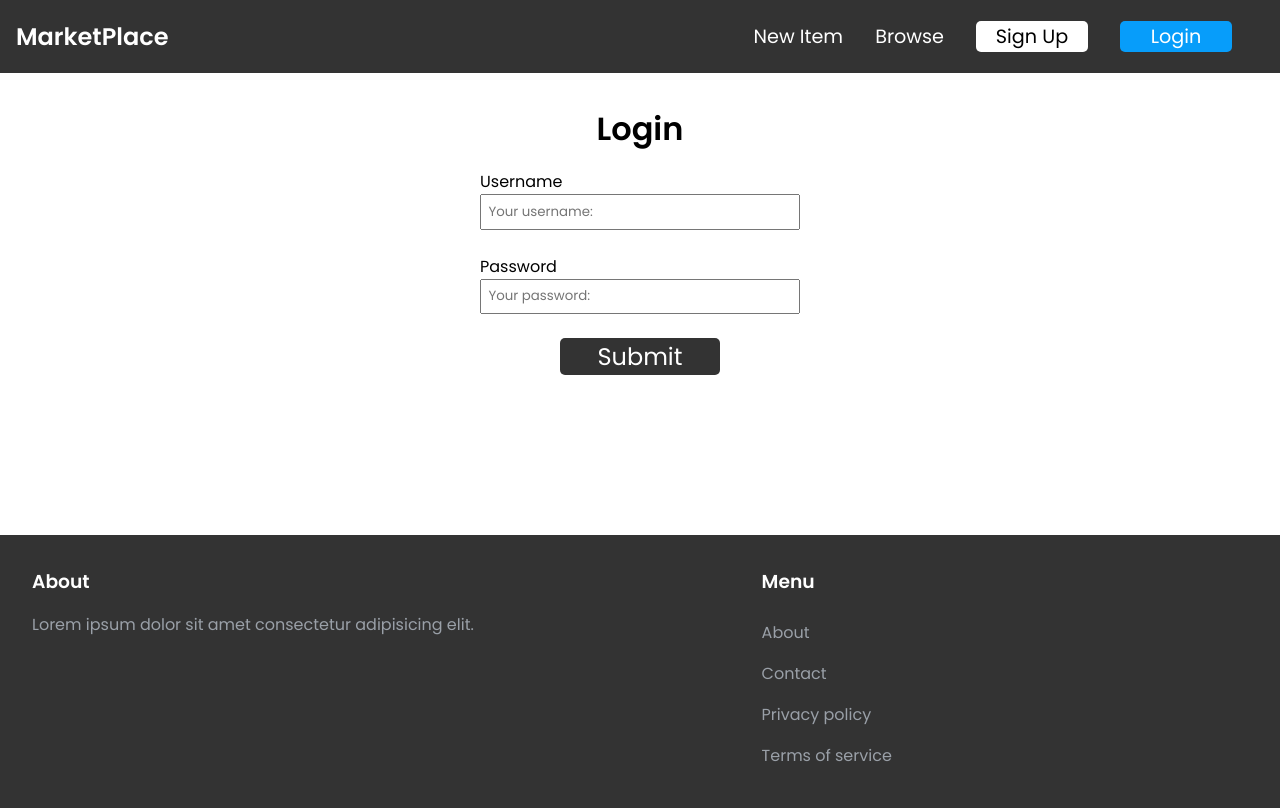
After one commit to PeterPauk/Django-Marketplace, a Django app: a page that uses core/templates/core/base.html in a window 1280 px wide. The commit adds this page. Run offline with Django 4.2, Linux system fonts and the light colour scheme.

Commit message:
adding items

```diff
--- a/core/forms.py
+++ b/core/forms.py
@@ -1,6 +1,15 @@
 from django import forms
-from django.contrib.auth.forms import UserCreationForm
+from django.contrib.auth.forms import UserCreationForm, AuthenticationForm
 from django.contrib.auth.models import User
+
+class Login(AuthenticationForm):
+    username = forms.CharField(widget=forms.TextInput(attrs={
+        'placeholder': 'Your username:',
+    }))
+    password = forms.CharField(widget=forms.PasswordInput(attrs={
+        'placeholder': 'Your password:',
+    }))
+
 
 class SignUp(UserCreationForm):
     class Meta:
--- a/core/static/core/main.css
+++ b/core/static/core/main.css
@@ -54,6 +54,9 @@ nav ul li a .login-btn {
   background-color: rgb(7, 157, 250);
   color: white;
 }
+nav ul li a .dash-btn {
+  width: 10rem;
+}
 
 footer {
   background-color: #333;
@@ -93,10 +96,12 @@ h1 {
   grid-template-columns: 1fr 1fr 1fr;
   background-color: rgb(227, 230, 232);
   padding: 2rem;
-  margin: 0 1rem;
+  margin: 0 auto;
+  width: 93rem;
   border-radius: 15px;
 }
 .items .item-card {
+  margin-bottom: 2rem;
   display: flex;
   justify-content: center;
 }
--- a/core/static/core/sass/main.scss
+++ b/core/static/core/sass/main.scss
@@ -45,6 +45,9 @@ nav{
                     background-color: $light_blue;
                     color: white;
                 }
+                .dash-btn{
+                    width: 10rem;
+                }
 
             }
         }
@@ -84,10 +87,11 @@ h1{
     grid-template-columns: 1fr 1fr 1fr;
     background-color: $grey_bg;
     padding: 2rem;
-    margin: 0 1rem;
+    margin: 0 auto;
+    width: 93rem;
     border-radius: 15px;
     .item-card{
-
+        margin-bottom: 2rem;
         display: flex;
         justify-content: center;
         div{
--- a/core/templates/core/base.html
+++ b/core/templates/core/base.html
@@ -14,10 +14,14 @@
 <nav>
     <h3><a href="{% url 'core:index'%}">MarketPlace</a></h3>
     <ul>
-        <li><a href="#">New Item</a></li>
+        <li><a href="{% url 'item:new'%}">New Item</a></li>
         <li><a href="#">Browse</a></li>
+        {% if request.user.is_authenticated %}
+        <li><a href="{% url 'core:signup' %}"><button class="dash-btn">Dashboard</button></a></li>
+        {% else %}
         <li><a href="{% url 'core:signup' %}"><button class="sign-btn">Sign Up</button></a></li>
-        <li><a href="#"><button class="login-btn">Login</button></a></li>
+        <li><a href="{% url 'core:login' %}"><button class="login-btn">Login</button></a></li>
+        {% endif %}
     </ul>
 </nav>
 {% block content %}
--- a/core/templates/core/index.html
+++ b/core/templates/core/index.html
@@ -26,7 +26,11 @@
         <div class="item-card">
             <a href="#" class="category-card">
                 <h2>{{category.name}}</h2>
+                {% if category.items.count == 1%}
+                <p>{{category.items.count}} item</p>
+                {% else %}
                 <p>{{category.items.count}} items</p>
+                {% endif %}
             </a>
         </div>
         {% endfor %}
--- /dev/null
+++ b/core/templates/core/login.html
@@ -0,0 +1,36 @@
+{% extends "core/base.html" %}
+
+{% block title %}Sign Up{% endblock %}
+
+{% block content%}
+<div>
+    <h1>Login</h1>
+    <form method="post" action="." class="form-div">
+        {% csrf_token %}
+
+        <div>
+            <label>Username</label>
+            {{form.username}}
+        </div>
+        <div>
+            <label>Password</label>
+            {{form.password}}
+        </div>
+
+        {% if form.errors or form.non_field_errors %}
+        <div class="error-div">
+            {% for field in form %}
+                {{field.errors}}
+            {% endfor %}
+
+            {{form.non_field_errors}}
+        </div>
+        {% endif %}
+
+        <button type="submit" class="form-btn">Submit</button>
+    </form>
+</div>
+
+
+
+{% endblock %}
--- a/core/urls.py
+++ b/core/urls.py
@@ -1,9 +1,12 @@
 from django.urls import path
+from django.contrib.auth import views as auth_views
 from . import views
+from .forms import Login
 
 app_name = 'core'
 urlpatterns = [
     path('', views.index, name='index'),
     path('contact/', views.contact, name='contact'),
     path('signup/', views.signup, name='signup'),
+    path('login/', auth_views.LoginView.as_view(template_name='core/login.html',authentication_form=Login), name='login'),
 ]
--- a/item/urls.py
+++ b/item/urls.py
@@ -4,5 +4,6 @@ from . import views
 app_name = 'item'
 
 urlpatterns = [
+    path('new/', views.new, name='new'),
     path('<int:pk>/', views.detail, name = 'detail'),
 ]
--- a/marketplace/settings.py
+++ b/marketplace/settings.py
@@ -26,6 +26,10 @@ SECRET_KEY = 'django-insecure-8zo$valgs70%)=k6&+($4&vppme&)$zg!37#be+17@32^!sf_f
 DEBUG = True
 
 ALLOWED_HOSTS = []
+
+LOGIN_URL = '/login/'
+LOGIN_REDIRECT_URL = '/'
+LOGOUT_REDIRECT_URL = '/'
 
 
 # Application definition
```
Also changed, not shown: item/forms.py (added, +7 -0 lines), item/templates/item/form.html (added, +47 -0 lines), item/views.py (+23 -1 lines), db.sqlite3, media/item_images/Weapon_c4.png (added), media/item_images/jablko.png (added).
